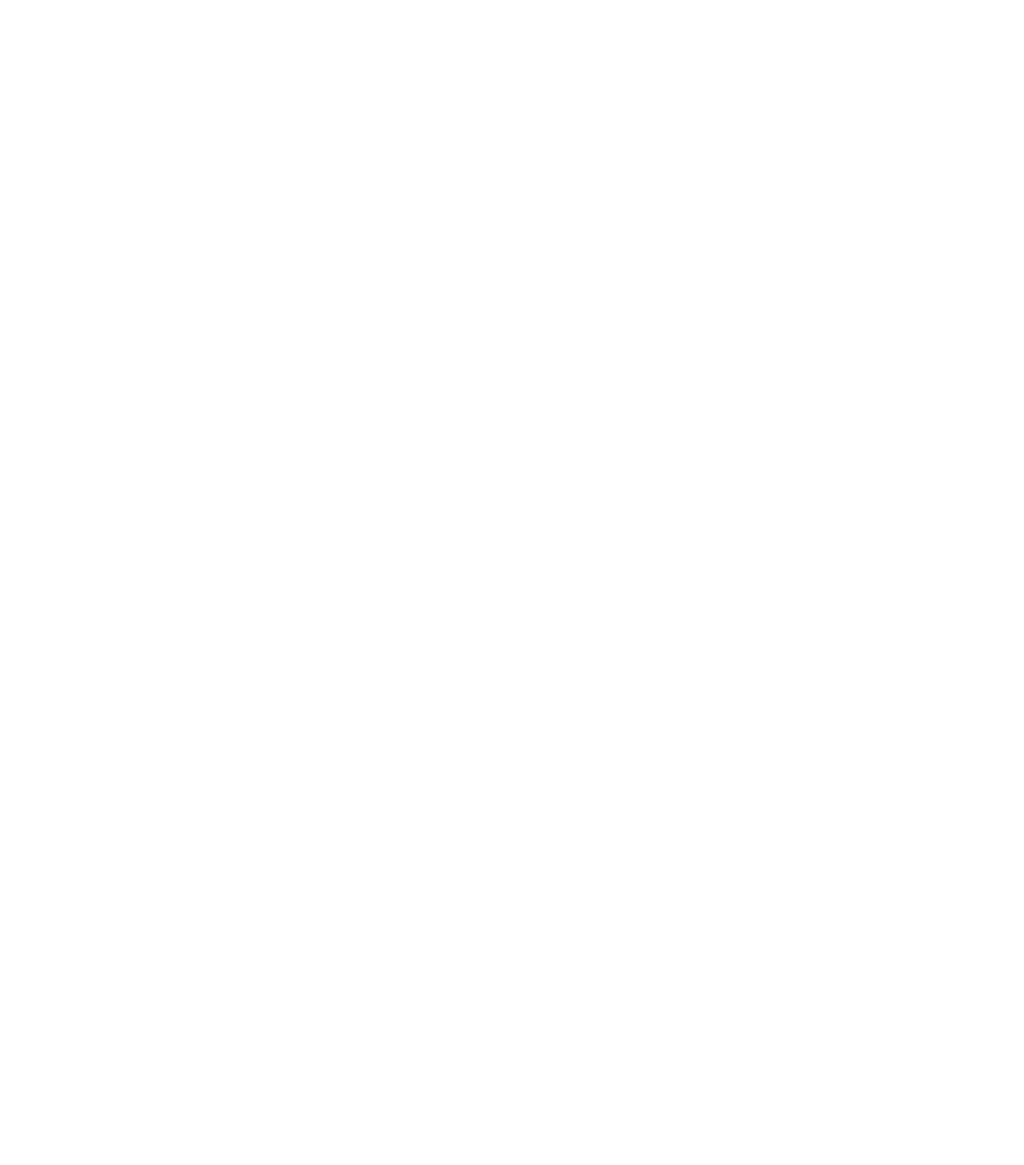
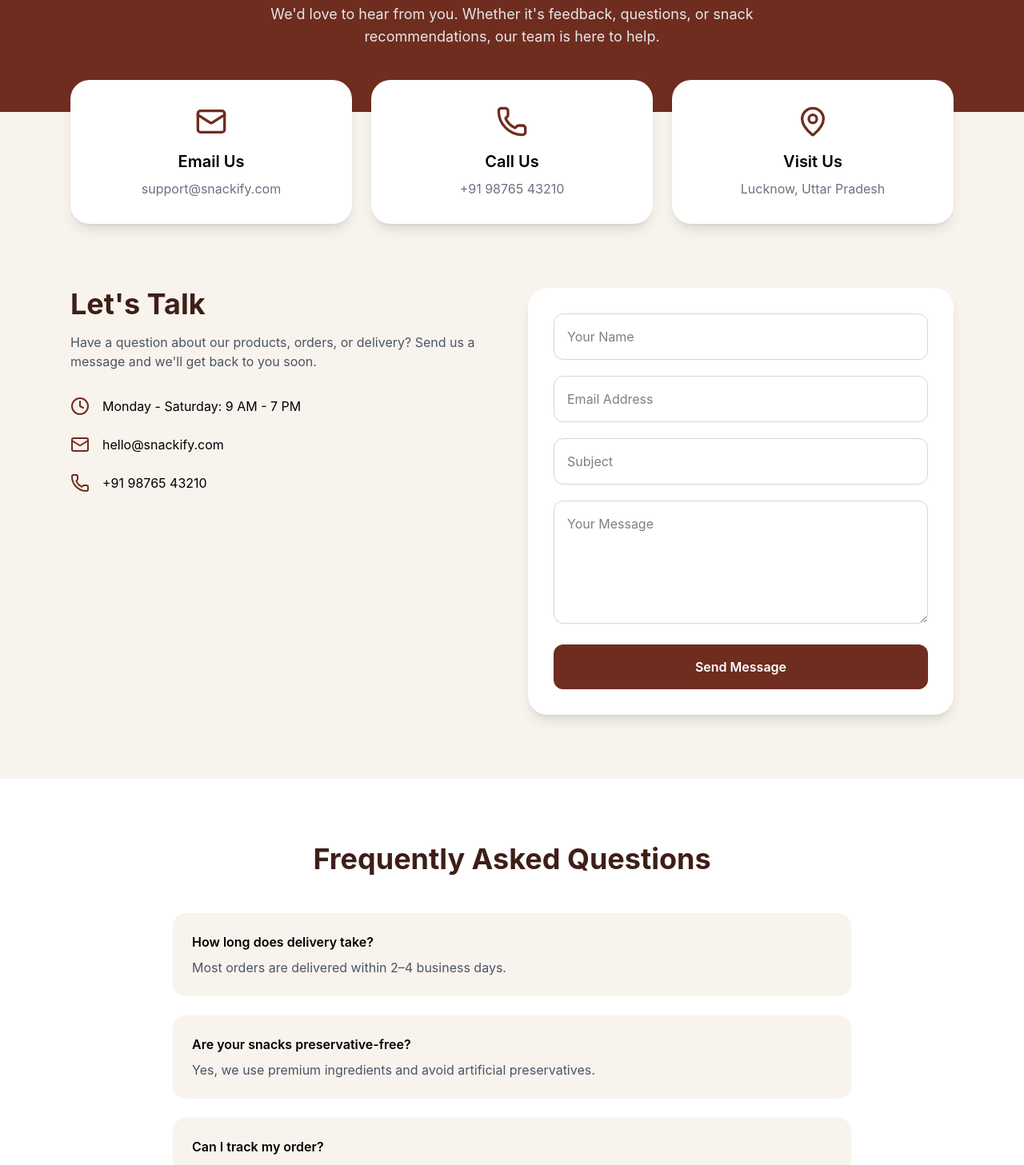
Before and after one commit to sr-divya/Snacksbyte, a React (Vite) app: page /contact in a window 1280 px wide. Before the commit this address had no page. Shown: the part 140-1597 px from the top of the page at 80% size. Before the commit the page ends 800 px from the top, so only its background shows below. Built offline with nearby package versions, Linux system fonts and the light colour scheme.

Commit message:
design contact page

```diff
--- a/src/components/Navbar.jsx
+++ b/src/components/Navbar.jsx
@@ -18,7 +18,6 @@
     { name: "Home", path: "/" },
     { name: "Products", path: "/products" },
     { name: "Categories", path: "/products" },
-    { name: "About", path: "/about" },
     { name: "Contact", path: "/contact" },
   ];
 
@@ -82,11 +81,12 @@
             )}
           </Link>
 
-          <button
+          <Link
+            to="/products"
             className="rounded-full bg-yellow-400 px-6 py-2.5 text-sm font-semibold text-black transition hover:bg-yellow-300"
           >
-            Order Now
-          </button>
+            Shop Now
+          </Link>
         </div>
 
         <button
@@ -112,21 +112,7 @@
               </li>
             ))}
 
-            <div className="flex gap-3 pt-4">
-              <Link
-                to="/login"
-                className="flex-1 rounded-lg border border-white px-4 py-2 text-center"
-              >
-                Login
-              </Link>
 
-              <Link
-                to="/signup"
-                className="flex-1 rounded-lg bg-yellow-400 px-4 py-2 text-center font-medium text-black"
-              >
-                Sign Up
-              </Link>
-            </div>
           </ul>
         </div>
       )}
--- /dev/null
+++ b/src/pages/Contact.jsx
@@ -0,0 +1,220 @@
+import {
+  Mail,
+  Phone,
+  MapPin,
+  Clock,
+} from "lucide-react";
+
+function Contact() {
+  return (
+    <section className="bg-[#f8f3ed]">
+      {/* Hero Section */}
+      <div className="bg-[#6f2d1f] py-20 text-white">
+        <div className="mx-auto max-w-7xl px-6 text-center">
+          <h1 className="mb-4 text-5xl font-bold">
+            Get In Touch
+          </h1>
+
+          <p className="mx-auto max-w-2xl text-lg text-gray-200">
+            We'd love to hear from you. Whether it's
+            feedback, questions, or snack recommendations,
+            our team is here to help.
+          </p>
+        </div>
+      </div>
+
+      {/* Contact Cards */}
+      <div className="mx-auto -mt-10 grid max-w-6xl gap-6 px-6 md:grid-cols-3">
+        <div className="rounded-3xl bg-white p-8 text-center shadow-lg">
+          <Mail
+            size={40}
+            className="mx-auto mb-4 text-[#6f2d1f]"
+          />
+
+          <h3 className="mb-2 text-xl font-semibold">
+            Email Us
+          </h3>
+
+          <p className="text-gray-500">
+            support@snackify.com
+          </p>
+        </div>
+
+        <div className="rounded-3xl bg-white p-8 text-center shadow-lg">
+          <Phone
+            size={40}
+            className="mx-auto mb-4 text-[#6f2d1f]"
+          />
+
+          <h3 className="mb-2 text-xl font-semibold">
+            Call Us
+          </h3>
+
+          <p className="text-gray-500">
+            +91 98765 43210
+          </p>
+        </div>
+
+        <div className="rounded-3xl bg-white p-8 text-center shadow-lg">
+          <MapPin
+            size={40}
+            className="mx-auto mb-4 text-[#6f2d1f]"
+          />
+
+          <h3 className="mb-2 text-xl font-semibold">
+            Visit Us
+          </h3>
+
+          <p className="text-gray-500">
+            Lucknow, Uttar Pradesh
+          </p>
+        </div>
+      </div>
+
+      {/* Contact Form */}
+      <div className="mx-auto max-w-6xl px-6 py-20">
+        <div className="grid gap-10 lg:grid-cols-2">
+          <div>
+            <h2 className="mb-4 text-4xl font-bold text-[#3d1f17]">
+              Let's Talk
+            </h2>
+
+            <p className="mb-8 text-gray-600">
+              Have a question about our products,
+              orders, or delivery? Send us a message
+              and we'll get back to you soon.
+            </p>
+
+            <div className="space-y-6">
+              <div className="flex items-center gap-4">
+                <Clock
+                  size={24}
+                  className="text-[#6f2d1f]"
+                />
+
+                <span>
+                  Monday - Saturday: 9 AM - 7 PM
+                </span>
+              </div>
+
+              <div className="flex items-center gap-4">
+                <Mail
+                  size={24}
+                  className="text-[#6f2d1f]"
+                />
+
+                <span>hello@snackify.com</span>
+              </div>
+
+              <div className="flex items-center gap-4">
+                <Phone
+                  size={24}
+                  className="text-[#6f2d1f]"
+                />
+
+                <span>+91 98765 43210</span>
+              </div>
+            </div>
+          </div>
+
+          <div className="rounded-3xl bg-white p-8 shadow-lg">
+            <form className="space-y-5">
+              <input
+                type="text"
+                placeholder="Your Name"
+                className="w-full rounded-xl border border-gray-300 p-4 outline-none focus:border-[#6f2d1f]"
+              />
+
+              <input
+                type="email"
+                placeholder="Email Address"
+                className="w-full rounded-xl border border-gray-300 p-4 outline-none focus:border-[#6f2d1f]"
+              />
+
+              <input
+                type="text"
+                placeholder="Subject"
+                className="w-full rounded-xl border border-gray-300 p-4 outline-none focus:border-[#6f2d1f]"
+              />
+
+              <textarea
+                rows="5"
+                placeholder="Your Message"
+                className="w-full rounded-xl border border-gray-300 p-4 outline-none focus:border-[#6f2d1f]"
+              />
+
+              <button
+                type="submit"
+                className="w-full rounded-xl bg-[#6f2d1f] py-4 font-semibold text-white transition hover:bg-[#5b2418]"
+              >
+                Send Message
+              </button>
+            </form>
+          </div>
+        </div>
+      </div>
+
+      {/* FAQ */}
+      <div className="bg-white py-20">
+        <div className="mx-auto max-w-4xl px-6">
+          <h2 className="mb-12 text-center text-4xl font-bold text-[#3d1f17]">
+            Frequently Asked Questions
+          </h2>
+
+          <div className="space-y-6">
+            <div className="rounded-2xl bg-[#f8f3ed] p-6">
+              <h3 className="font-semibold">
+                How long does delivery take?
+              </h3>
+
+              <p className="mt-2 text-gray-600">
+                Most orders are delivered within
+                2–4 business days.
+              </p>
+            </div>
+
+            <div className="rounded-2xl bg-[#f8f3ed] p-6">
+              <h3 className="font-semibold">
+                Are your snacks preservative-free?
+              </h3>
+
+              <p className="mt-2 text-gray-600">
+                Yes, we use premium ingredients and
+                avoid artificial preservatives.
+              </p>
+            </div>
+
+            <div className="rounded-2xl bg-[#f8f3ed] p-6">
+              <h3 className="font-semibold">
+                Can I track my order?
+              </h3>
+
+              <p className="mt-2 text-gray-600">
+                Absolutely! Tracking details are
+                shared once your order ships.
+              </p>
+            </div>
+          </div>
+        </div>
+      </div>
+
+      {/* CTA Banner */}
+      <div className="bg-[#6f2d1f] py-16 text-center text-white">
+        <h2 className="mb-4 text-4xl font-bold">
+          Ready For Your Next Snack?
+        </h2>
+
+        <p className="mb-8 text-gray-200">
+          Explore our delicious collection of healthy
+          and tasty snacks.
+        </p>
+
+        <button className="rounded-full bg-yellow-400 px-8 py-4 font-semibold text-black transition hover:bg-yellow-300">
+          Shop Now
+        </button>
+      </div>
+    </section>
+  );
+}
+
+export default Contact;
--- a/src/routes/AppRoutes.jsx
+++ b/src/routes/AppRoutes.jsx
@@ -5,6 +5,8 @@
 import Products from "../pages/Products";
 import Checkout from "../pages/Checkout";
 import OrderSuccess from "../pages/OrderSuccess";
+import Contact from "../pages/Contact";
+
 
 function AppRoutes() {
   return (
@@ -13,6 +15,7 @@
       <Route path="/checkout" element={<Checkout />} />
       <Route path="/wishlist" element={<Wishlist />} />
       <Route path="/cart" element={<Cart />} />
+      <Route path="/contact" element={<Contact />} />
       <Route path="/products" element={<Products />} />
       <Route path="/order-success" element={<OrderSuccess />} />
     </Routes>
```
